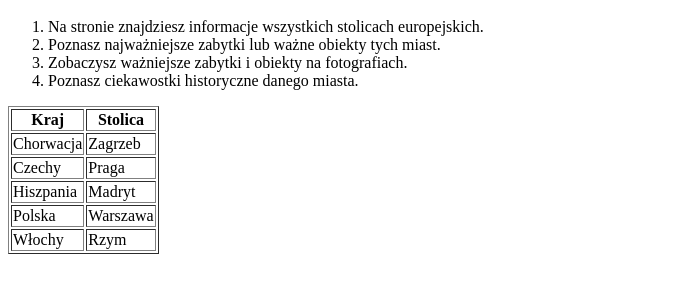
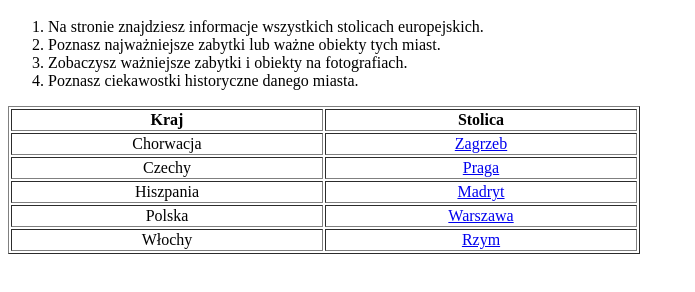
Before and after one commit to mieczyslawow/strona, a plain HTML site: page index.html in a window 1280 px wide. Shown: the part 48-340 px from the top of the page, without its empty margins (0-695 px from the left). Drawn offline with Linux system fonts and the light colour scheme.

Commit message:
Ćwiczenie 6

```diff
--- a/index.html
+++ b/index.html
@@ -1,5 +1,6 @@
 <html>
   <head>
+    <meta http-equiv="content-type" content="text/html" charset="UTF-8">
     <title>Podróże</title>
   </head>
   <body>
@@ -12,30 +13,30 @@
         <li>Poznasz ciekawostki historyczne danego miasta.</li>
       </ol>
     </p>
-    <table border="1">
+    <table border="1" width="50%">
       <tr>
-        <th>Kraj</th>
-        <th>Stolica</th>
+        <th width="50%" align="center">Kraj</th>
+        <th width="50%" align="center">Stolica</th>
       </tr>
       <tr>
-        <td>Chorwacja</td>
-        <td>Zagrzeb</td>
+        <td align="center">Chorwacja</td>
+        <td align="center"><a href="https://pl.wikivoyage.org/wiki/Zagrzeb">Zagrzeb</a></td>
       </tr>
       <tr>
-        <td>Czechy</td>
-        <td>Praga</td>
+        <td align="center">Czechy</td>
+        <td align="center"><a href="https://pl.wikivoyage.org/wiki/Praga">Praga</a></td>
       </tr>
       <tr>
-        <td>Hiszpania</td>
-        <td>Madryt</td>
+        <td align="center">Hiszpania</td>
+        <td align="center"><a href="https://pl.wikivoyage.org/wiki/Madryt">Madryt</a></td>
       </tr>
       <tr>
-        <td>Polska</td>
-        <td>Warszawa</td>
+        <td align="center">Polska</td>
+        <td align="center"><a href="https://pl.wikivoyage.org/wiki/Warszawa">Warszawa</a></td>
       </tr>
       <tr>
-        <td>Włochy</td>
-        <td>Rzym</td>
+        <td align="center">Włochy</td>
+        <td align="center"><a href="https://pl.wikivoyage.org/wiki/Rzym">Rzym</a></td>
       </tr>
     </table>
   </body>
```
